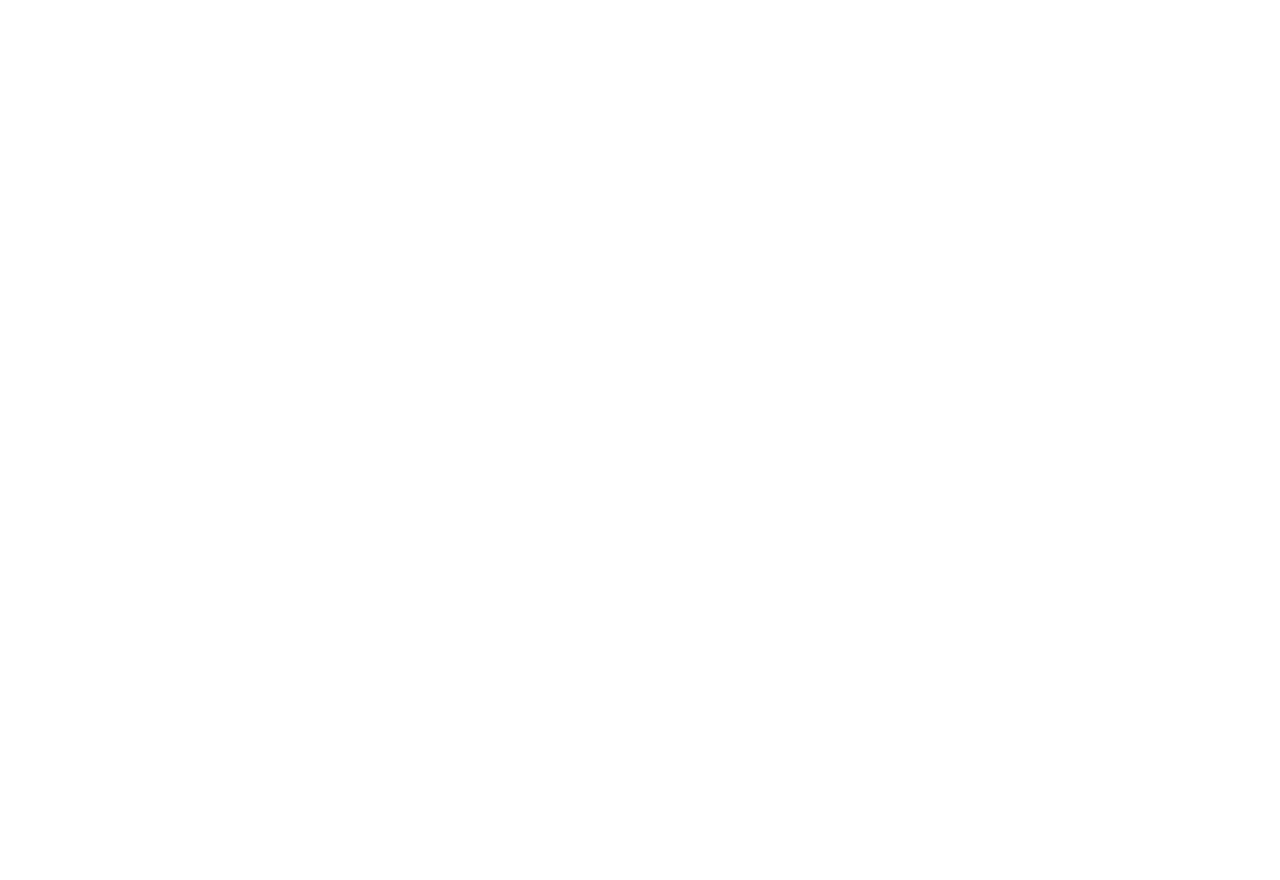
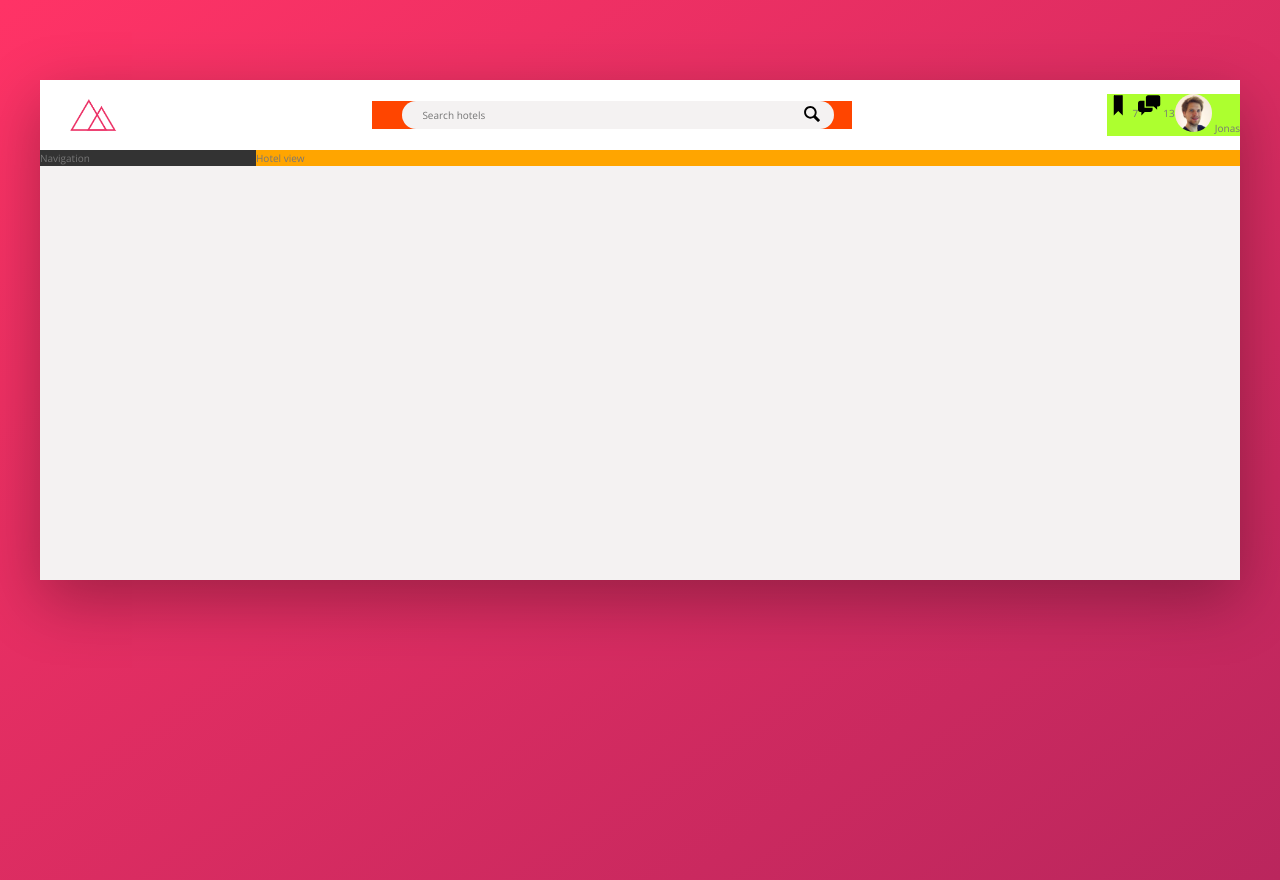
Before and after one commit to dalopezarco/flex_course, a website: page index.html in a window 1280 px wide. Before the commit the page ends 800 px from the top, so only its background shows below. Drawn offline with nearby package versions, Linux system fonts and the light colour scheme.

Commit message:
adding flex

```diff
--- a/index.html
+++ b/index.html
@@ -1,16 +1,65 @@
 <!DOCTYPE html>
 <html lang="en">
-    <head>
-        <meta charset="UTF-8">
-        <meta name="viewport" content="width=device-width, initial-scale=1.0">
+  <head>
+    <meta charset="UTF-8" />
+    <meta name="viewport" content="width=device-width, initial-scale=1.0" />
 
-        <link href="https://fonts.googleapis.com/css?family=Open+Sans:300,400,600" rel="stylesheet">
-        <link rel="stylesheet" href="css/style.css">
-        <link rel="shortcut icon" type="image/png" href="img/favicon.png">
+    <link
+      href="https://fonts.googleapis.com/css?family=Open+Sans:300,400,600"
+      rel="stylesheet"
+    />
+    <link rel="stylesheet" href="css/style.css" />
+    <link rel="shortcut icon" type="image/png" href="img/favicon.png" />
 
-        <title>trillo &mdash; Your all-in-one booking app</title>
-    </head>
-    <body>
+    <title>trillo &mdash; Your all-in-one booking app</title>
+  </head>
+  <body>
+    <div class="container">
+      <header class="header">
+        <img src="img/logo.png" alt="trillo-logo" class="logo" />
+        <form action="#" class="search">
+          <input
+            type="text"
+            class="search__input"
+            placeholder="Search hotels"
+          />
+          <button class="search__button">
+            <svg class="search__icon">
+              <use xlink:href="img/sprite.svg#icon-magnifying-glass"></use>
+            </svg>
+          </button>
+        </form>
 
-    </body>
+        <nav class="user-nav">
+          <div class="user-nav__icon-box">
+            <svg class="user-nav__icon">
+              <use xlink:href="img/sprite.svg#icon-bookmark"></use>
+            </svg>
+            <span class="user-nav__notification">7</span>
+          </div>
+          <div class="user-nav__icon-box">
+            <svg class="user-nav__icon">
+              <use xlink:href="img/sprite.svg#icon-chat"></use>
+            </svg>
+            <span class="user-nav__notification">13</span>
+          </div>
+          <div class="user-nav__user">
+              <img src="img/user.jpg" alt="user photo" class="user-nav__user-photo">
+              <span class="user-nav__user-name">
+                  Jonas
+              </span>
+          </div>
+        </nav>
+
+      </header>
+      <div class="content">
+        <nav class="sidebar">
+          Navigation
+        </nav>
+        <main class="hotel-view">
+          Hotel view
+        </main>
+      </div>
+    </div>
+  </body>
 </html>
--- /dev/null
+++ b/sass/_base.scss
@@ -0,0 +1,44 @@
+:root {
+  --color-primary: #eb2f64;
+  --color-primary-light: #ff3366;
+  --color-primary-dark: #ba265d;
+  --color-grey-light-1: #faf9f9;
+  --color-grey-light-2: #f4f2f2;
+  --color-grey-light-3: #f0eeee;
+  --color-grey-light-4: #ccc;
+  --color-grey-dark-1: #333;
+  --color-grey-dark-2: #777;
+  --color-grey-dark-3: #999;
+  --shadow-dark: 0 2rem 6rem rgba(0,0,0, .3);
+}
+
+* {
+  margin: 0;
+  padding: 0;
+}
+
+*,
+*::after,
+*::before {
+  box-sizing: inherit;
+}
+
+html {
+  box-sizing: border-box;
+  font-size: 62.5%;
+}
+
+body {
+  font-family: "Open Sans";
+  font-weight: 400;
+  line-height: 1.6;
+  color: var(--color-grey-dark-2);
+  background-image: linear-gradient(
+    to right bottom,
+    var(--color-primary-light),
+    var(--color-primary-dark)
+  );
+  background-size: cover;
+  background-repeat: no-repeat;
+  min-height: 100vh;
+}
--- /dev/null
+++ b/sass/_component.scss
@@ -0,0 +1,87 @@
+///LOGO
+
+.logo {
+  height: 3.25rem;
+  margin-left: 3rem;
+}
+
+///SEARCH
+.search {
+  background-color: orangered;
+  flex: 0 0 40%;
+  display: flex;
+  align-items: center;
+  justify-content: center;
+
+  &__input {
+    font-family: inherit;
+    font-size: inherit;
+    background-color: var(--color-grey-light-2);
+    border: none;
+    padding: .7rem 2rem;
+    border-radius: 100px;
+    width: 90%;
+    transition: all .2s;
+    margin-right: -3.25rem;
+
+    &:focus {
+      outline: none;
+      width: 100%;
+      background-color: var(--color-grey-light-3);
+    }
+  }
+
+  &__button {
+    border: none;
+    background-color: var(--color-grey-light-2);
+
+    &:focus {
+      outline: none;
+    }
+
+    &:active {
+      transfom: translateY(2px);
+    }
+  }
+
+  &__icon {
+    height: 2rem;
+    width: 2rem;
+  }
+
+}
+
+///USER NAVIGATION
+
+.user-nav {
+  background-color: greenyellow;
+  display: flex;
+
+  &__icon-box {
+
+  }
+
+  &__icon {
+    height: 2.25rem;
+    width: 2.25rem;
+  }
+
+  &__notification {
+
+  }
+
+  &__user {
+
+  }
+
+  &__user-photo {
+    height: 3.75rem;
+    border-radius: 50%;
+  }
+
+  &__user-name {
+
+  }
+
+
+}
--- /dev/null
+++ b/sass/_layout.scss
@@ -0,0 +1,27 @@
+.container{
+    max-width: 120rem;
+    margin: 8rem auto;
+    background-color: var(--color-grey-light-2);
+    box-shadow: var(--shadow-dark);
+    min-height: 50rem;
+}
+.header{
+    height: 7rem;
+    background-color: #fff;
+    border-bottom: var(--color-grey-light);
+    display:flex;
+    justify-content: space-between;
+    align-items: center;
+}
+.content{
+    display: flex;
+}
+.sidebar{
+    background-color: var(--color-grey-dark-1);
+    flex: 0 0 18%;
+}
+.hotel-view{
+    background-color: orange;
+    flex: 1;
+
+}
--- a/sass/main.scss
+++ b/sass/main.scss
@@ -1,17 +1,3 @@
-/*
-COLORS
-
-Primary: #eb2f64
-Primary light: #FF3366
-Primary dark: #BA265D
-
-Grey light 1: #faf9f9
-Grey light 2: #f4f2f2
-Grey light 3: #f0eeee
-Grey light 4: #ccc
-
-Grey dark 1: #333
-Grey dark 2: #777
-Grey dark 3: #999
-
-*/
+@import "base";
+@import "layout";
+@import "component";
```
Also changed, not shown: css/style.css.
